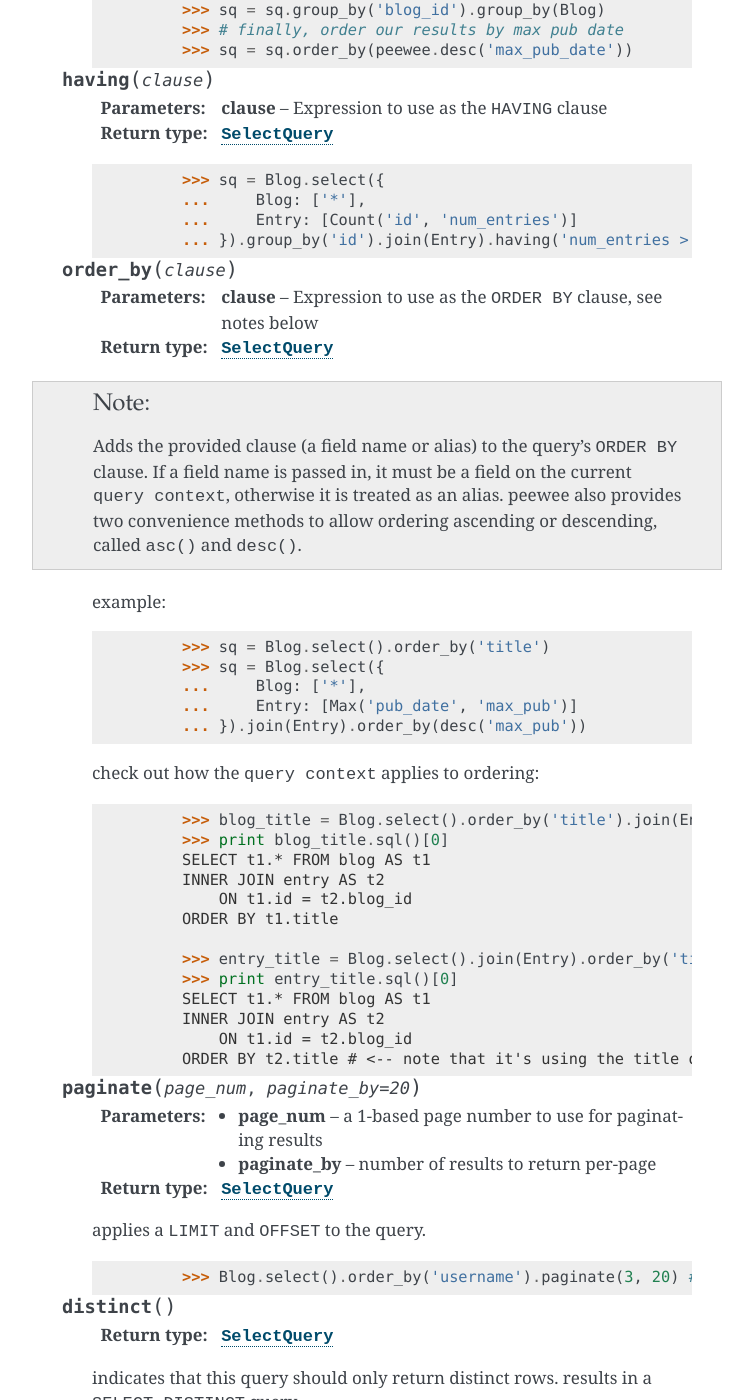
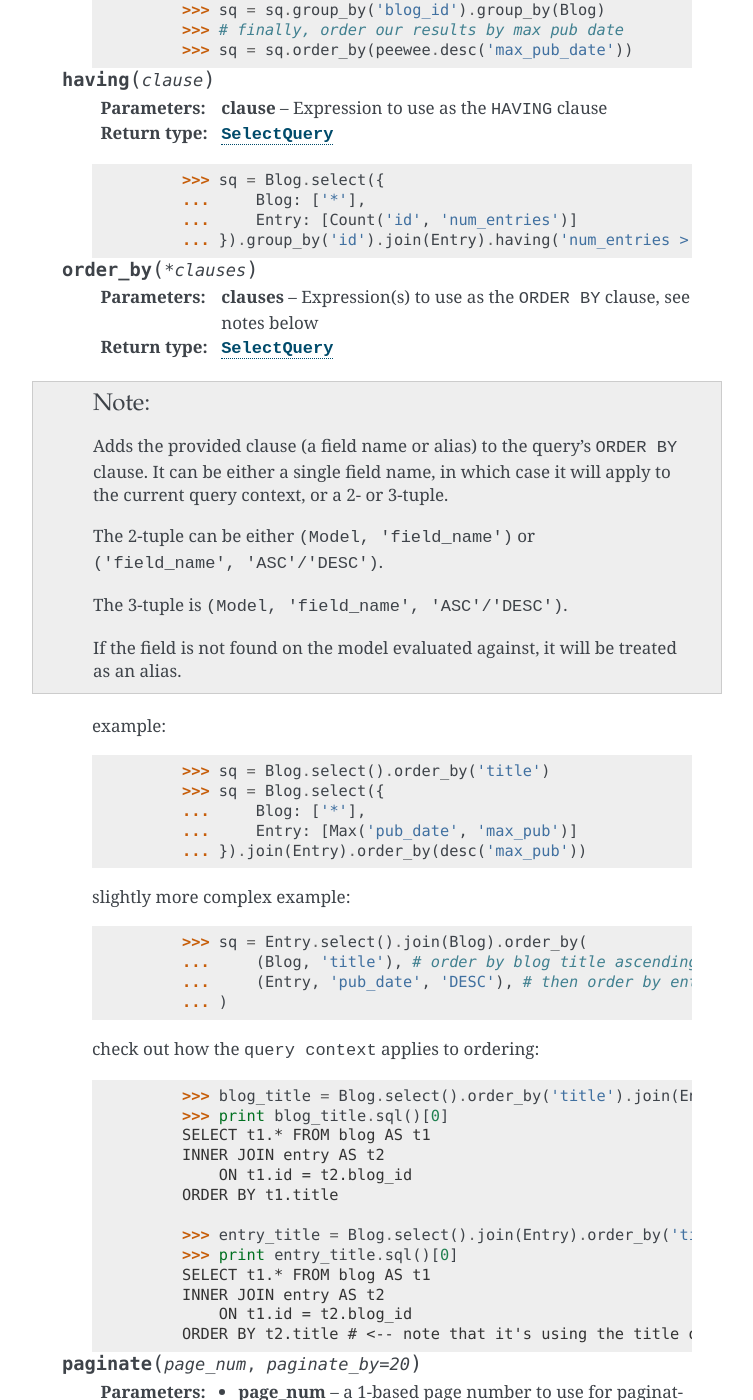
Before and after one commit to coleifer/peewee, a Sphinx documentation site: the page built from docs/peewee/querying.rst, in a window 1280 px wide and 1400 px high, scrolled down 10472 px. Shown: the whole window, without its empty margins (388-1141 px from the left). Built offline with Sphinx 7.4.7, drawn with Linux system fonts in a browser that asks for light colours.

Commit message:
Updating docs with new changes to the order_by api

```diff
--- a/docs/peewee/querying.rst
+++ b/docs/peewee/querying.rst
@@ -546,18 +546,22 @@ SelectQuery
             ...     Entry: [Count('id', 'num_entries')]
             ... }).group_by('id').join(Entry).having('num_entries > 10')
 
-    .. py:method:: order_by(clause)
+    .. py:method:: order_by(*clauses)
 
-        :param clause: Expression to use as the ``ORDER BY`` clause, see notes below
+        :param clauses: Expression(s) to use as the ``ORDER BY`` clause, see notes below
         :rtype: :py:class:`SelectQuery`
-
 
         .. note::
             Adds the provided clause (a field name or alias) to the query's
-            ``ORDER BY`` clause.  If a field name is passed in, it must be a field on the
-            current ``query context``, otherwise it is treated as an alias.  peewee also
-            provides two convenience methods to allow ordering ascending or descending,
-            called ``asc()`` and ``desc()``.
+            ``ORDER BY`` clause.  It can be either a single field name, in which
+            case it will apply to the current query context, or a 2- or 3-tuple.
+
+            The 2-tuple can be either ``(Model, 'field_name')`` or ``('field_name', 'ASC'/'DESC')``.
+
+            The 3-tuple is ``(Model, 'field_name', 'ASC'/'DESC')``.
+
+            If the field is not found on the model evaluated against, it will be
+            treated as an alias.
 
         example:
 
@@ -568,6 +572,15 @@ SelectQuery
             ...     Blog: ['*'],
             ...     Entry: [Max('pub_date', 'max_pub')]
             ... }).join(Entry).order_by(desc('max_pub'))
+
+        slightly more complex example:
+
+        .. code-block:: python
+
+            >>> sq = Entry.select().join(Blog).order_by(
+            ...     (Blog, 'title'), # order by blog title ascending
+            ...     (Entry, 'pub_date', 'DESC'), # then order by entry pub date desc
+            ... )
 
         check out how the ``query context`` applies to ordering:
 
```
Also changed, not shown: docs/peewee/uses.rst (+8 -7 lines).
